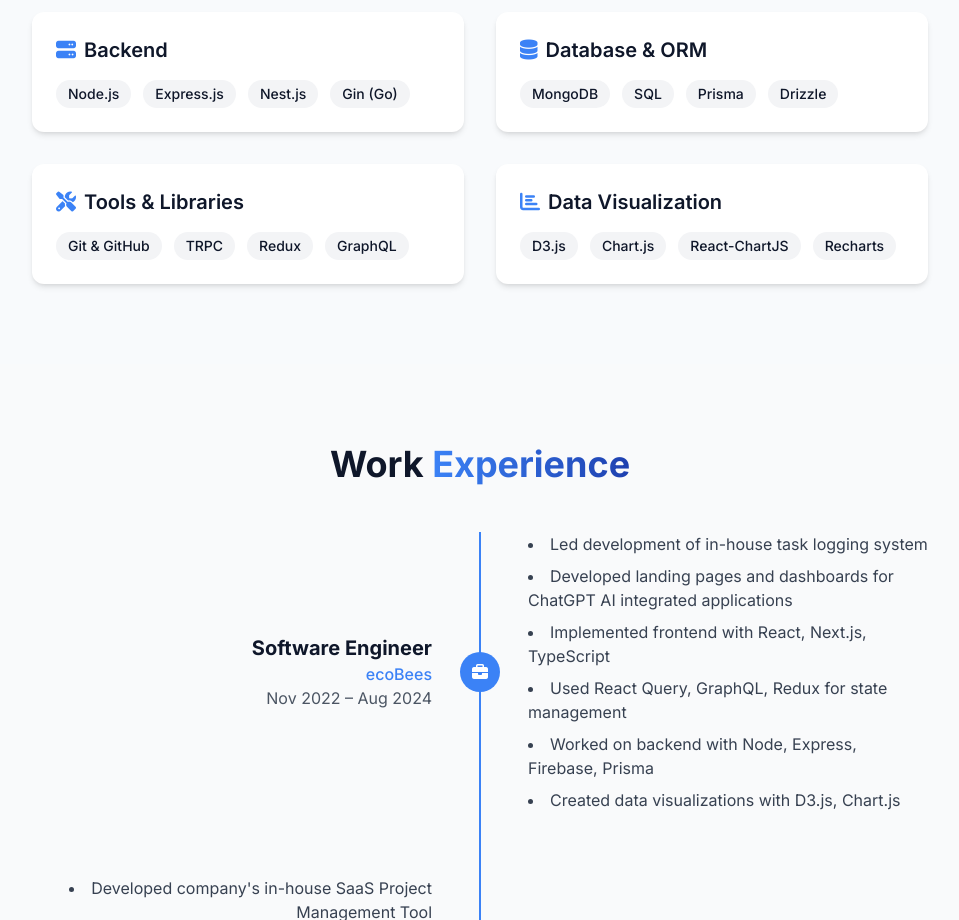
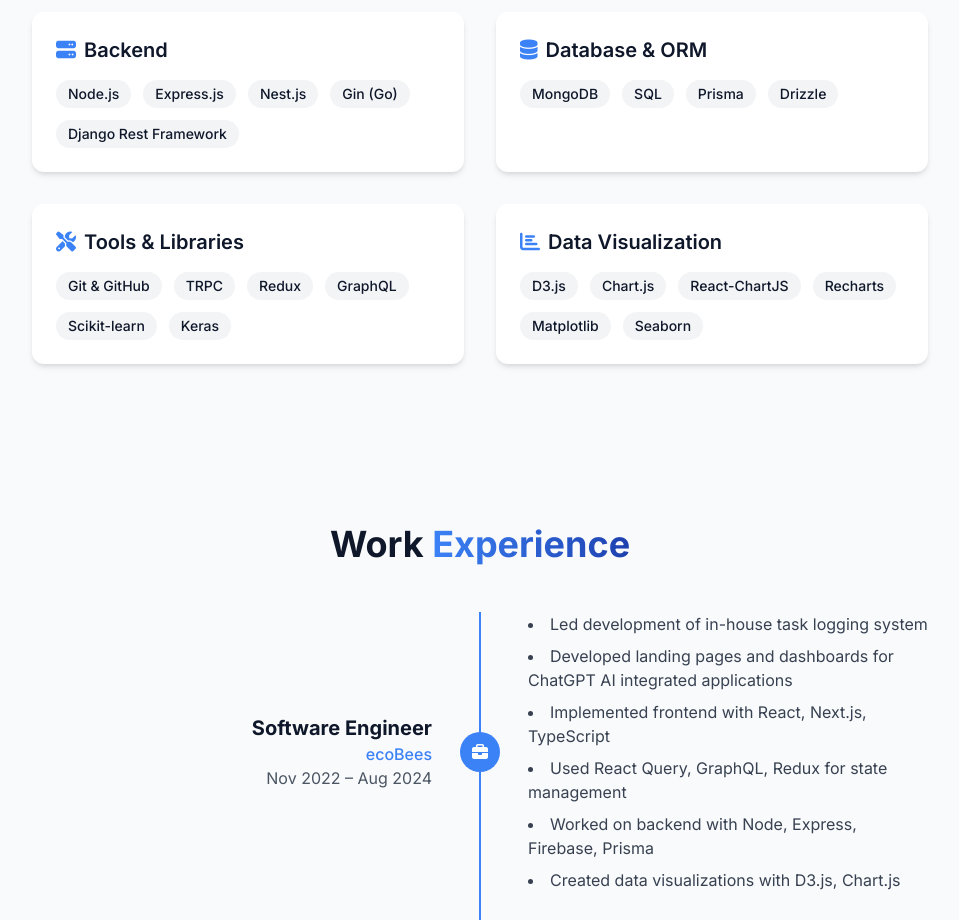
Before and after one commit to Adarsha-Shrestha/LSPP-TeamPortfolio, a plain HTML site: page team/member6.html in a window 1280 px wide. Shown: the part 1480-2400 px from the top of the page, without its empty margins (160-1119 px from the left). Drawn offline with nearby package versions, Linux system fonts and the light colour scheme.

Commit message:
fix: update my skills LSP-12

```diff
--- a/team/member6.html
+++ b/team/member6.html
@@ -172,6 +172,7 @@
                         <span class="bg-gray-100 px-3 py-1 rounded-full text-sm font-medium">Express.js</span>
                         <span class="bg-gray-100 px-3 py-1 rounded-full text-sm font-medium">Nest.js</span>
                         <span class="bg-gray-100 px-3 py-1 rounded-full text-sm font-medium">Gin (Go)</span>
+                        <span class="bg-gray-100 px-3 py-1 rounded-full text-sm font-medium">Django Rest Framework</span>
                     </div>
                 </div>
 
@@ -198,6 +199,8 @@
                         <span class="bg-gray-100 px-3 py-1 rounded-full text-sm font-medium">TRPC</span>
                         <span class="bg-gray-100 px-3 py-1 rounded-full text-sm font-medium">Redux</span>
                         <span class="bg-gray-100 px-3 py-1 rounded-full text-sm font-medium">GraphQL</span>
+                        <span class="bg-gray-100 px-3 py-1 rounded-full text-sm font-medium">Scikit-learn</span>
+                        <span class="bg-gray-100 px-3 py-1 rounded-full text-sm font-medium">Keras</span>
                     </div>
                 </div>
 
@@ -211,6 +214,8 @@
                         <span class="bg-gray-100 px-3 py-1 rounded-full text-sm font-medium">Chart.js</span>
                         <span class="bg-gray-100 px-3 py-1 rounded-full text-sm font-medium">React-ChartJS</span>
                         <span class="bg-gray-100 px-3 py-1 rounded-full text-sm font-medium">Recharts</span>
+                        <span class="bg-gray-100 px-3 py-1 rounded-full text-sm font-medium">Matplotlib</span>
+                        <span class="bg-gray-100 px-3 py-1 rounded-full text-sm font-medium">Seaborn</span>
                     </div>
                 </div>
             </div>
```
